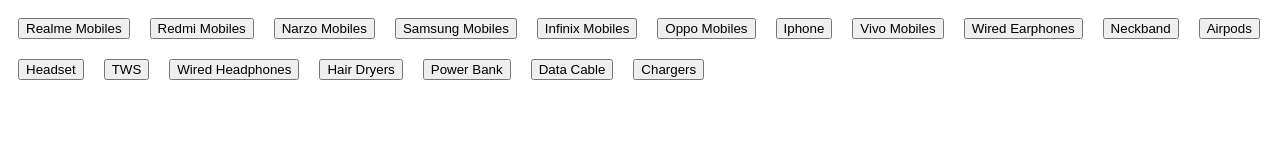
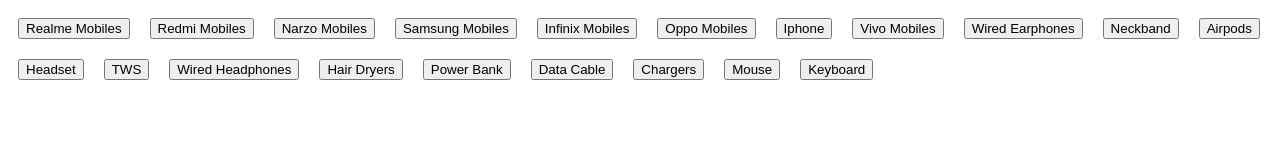
Before and after one commit to devnydv/techhere, a plain HTML site: page create.html in a window 1280 px wide. Drawn offline with Linux system fonts and the light colour scheme.

Commit message:
Update create.html
Added new items in the category

```diff
--- a/create.html
+++ b/create.html
@@ -42,7 +42,9 @@
             14: "Hair Dryers",
             15: 'Power Bank',
             16: 'Data Cable',
-            17: 'Chargers'
+            17: 'Chargers',
+            18: 'Mouse',
+            19: 'Keyboard'
         }
 
 
```
